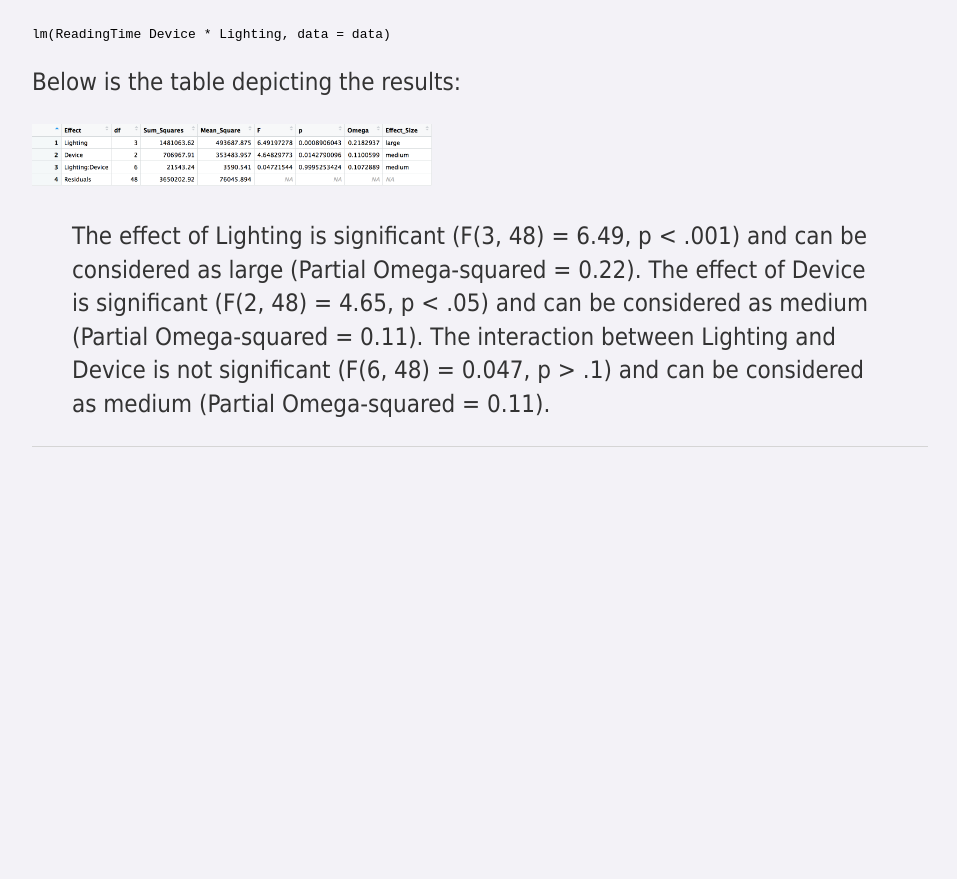
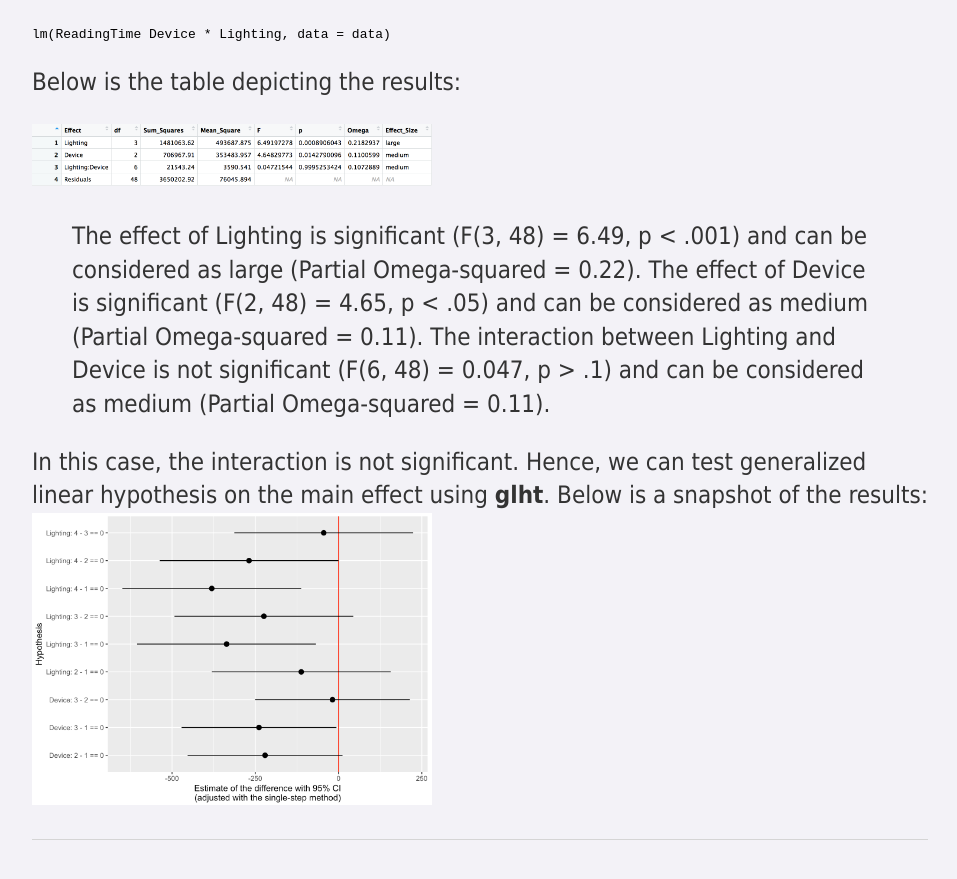
Before and after one commit to bianca-stancu/bianca-stancu.github.io, a Jekyll site: the page built from quanthci/_posts/2019-03-09-LinearModels.md, in a window 1280 px wide and 900 px high, scrolled down 2216 px. Shown: the top 879 px of the window, without its empty margins (160-1117 px from the left). Built offline with Jekyll 4.4.1, drawn with Linux system fonts in a browser that asks for light colours; comment, search, counter and statistics services are not loaded; before the commit the page ends 2723 px from its top, so only the background shows below that.

Commit message:
first quanthci post

```diff
--- a/quanthci/_posts/2019-03-09-LinearModels.md
+++ b/quanthci/_posts/2019-03-09-LinearModels.md
@@ -49,3 +49,8 @@ Below is the table depicting the results:
 <img src="/assets/images/anova_interaction.png" width="400">
 
 > The effect of Lighting is significant (F(3, 48) = 6.49, p < .001) and can be considered as large (Partial Omega-squared = 0.22). The effect of Device is significant (F(2, 48) = 4.65, p < .05) and can be considered as medium (Partial Omega-squared = 0.11). The interaction between Lighting and Device is not significant (F(6, 48) = 0.047, p > .1) and can be considered as medium (Partial Omega-squared = 0.11).
+
+
+In this case, the interaction is not significant. Hence, we can test generalized linear hypothesis on the main effect using **glht**.
+Below is a snapshot of the results:
+<img src="/assets/images/ghlt.png" width="400">
```
Also changed, not shown: assets/images/ghlt.png (added).
